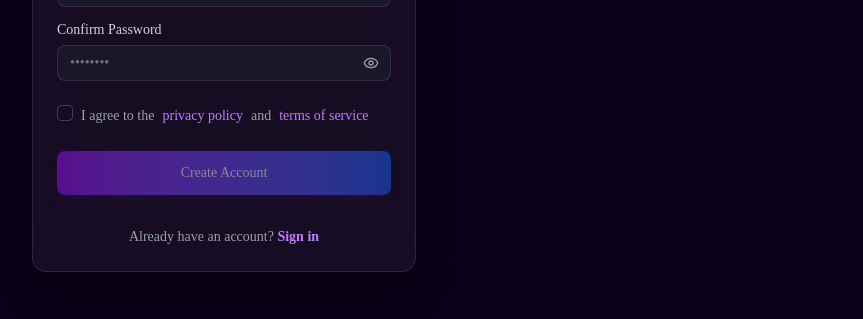
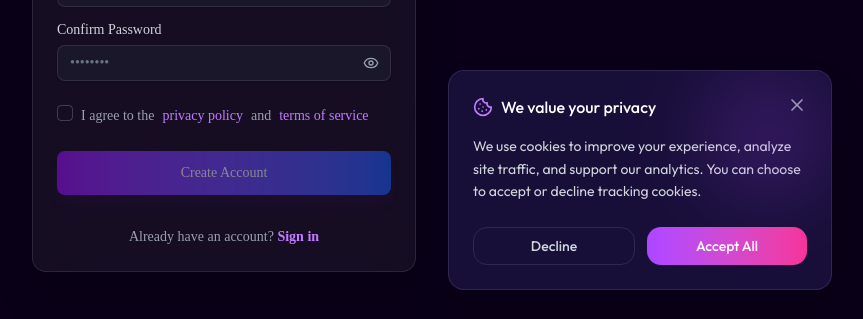
Before and after one commit to shashwatkarna/mindcareai, a Next.js app: page /auth/sign-up in a window 1280 px wide. Shown: the part 478-797 px from the top of the page, without its empty margins (416-1279 px from the left). Built offline with nearby package versions, Linux system fonts and the light colour scheme; no server answers.

Commit message:
feat: Implement multi-region cookie consent

```diff
--- a/app/layout.tsx
+++ b/app/layout.tsx
@@ -4,6 +4,7 @@ import type React from "react"
 import type { Metadata } from "next"
 import { Outfit } from "next/font/google"
 import { ThemeProvider } from "@/components/theme-provider"
+import { CookieConsent } from "@/components/layout/cookie-consent"
 import "./globals.css"
 
 const outfit = Outfit({ subsets: ["latin"] })
@@ -153,6 +154,13 @@ export default function RootLayout({ children }: Readonly<{ children: React.Reac
           type="application/ld+json"
           dangerouslySetInnerHTML={{ __html: JSON.stringify(structuredData) }}
         />
+        {process.env.NEXT_PUBLIC_ADSENSE_ID && (
+          <script
+            async
+            src={`https://pagead2.googlesyndication.com/pagead/js/adsbygoogle.js?client=${process.env.NEXT_PUBLIC_ADSENSE_ID}`}
+            crossOrigin="anonymous"
+          />
+        )}
       </head>
       <body className={`${outfit.className} antialiased`}>
         <div style={{ display: 'none' }} dangerouslySetInnerHTML={{ __html: `<!--\n  So you came here do you wanna know a secret, analyze this website properly you'll find it\n  Once again Thank you for visiting us give us a star on our github repo\n-->` }} />
@@ -166,6 +174,7 @@ export default function RootLayout({ children }: Readonly<{ children: React.Reac
         {process.env.NEXT_PUBLIC_GA_MEASUREMENT_ID && (
           <GoogleAnalytics gaId={process.env.NEXT_PUBLIC_GA_MEASUREMENT_ID} />
         )}
+        <CookieConsent />
         <Clarity />
       </body>
     </html>
--- /dev/null
+++ b/components/layout/cookie-consent.tsx
@@ -0,0 +1,97 @@
+"use client"
+
+import { useState, useEffect } from "react"
+import { motion, AnimatePresence } from "framer-motion"
+import { Cookie, X, ArrowRight } from "lucide-react"
+
+export function CookieConsent() {
+    const [isVisible, setIsVisible] = useState(false)
+
+    useEffect(() => {
+        // Check local storage on mount
+        const hasConsented = localStorage.getItem("cookieConsent")
+        if (!hasConsented) {
+            // Small delay to not overwhelm user immediately on load
+            const timer = setTimeout(() => setIsVisible(true), 1500)
+            return () => clearTimeout(timer)
+        }
+    }, [])
+
+    const handleAccept = () => {
+        localStorage.setItem("cookieConsent", "accepted")
+        setIsVisible(false)
+
+        // Optional: Enable analytics here if you had them conditionally disabled
+        if (typeof window !== "undefined" && (window as any).gtag) {
+            (window as any).gtag('consent', 'update', {
+                'analytics_storage': 'granted'
+            });
+        }
+    }
+
+    const handleDecline = () => {
+        localStorage.setItem("cookieConsent", "declined")
+        setIsVisible(false)
+
+        // Optional: Disable analytics here
+        if (typeof window !== "undefined" && (window as any).gtag) {
+            (window as any).gtag('consent', 'update', {
+                'analytics_storage': 'denied'
+            });
+        }
+    }
+
+    return (
+        <AnimatePresence>
+            {isVisible && (
+                <motion.div
+                    initial={{ y: 100, opacity: 0 }}
+                    animate={{ y: 0, opacity: 1 }}
+                    exit={{ y: 100, opacity: 0 }}
+                    transition={{ type: "spring", stiffness: 300, damping: 30 }}
+                    className="fixed bottom-4 left-4 right-4 md:bottom-8 md:left-auto md:right-8 z-[100] max-w-sm w-full"
+                >
+                    <div className="bg-[#1A103C]/95 backdrop-blur-xl border border-white/10 shadow-2xl rounded-2xl p-6 relative overflow-hidden">
+                        {/* Decorative glow */}
+                        <div className="absolute top-0 right-0 w-32 h-32 bg-purple-500/20 rounded-full blur-[40px] pointer-events-none" />
+
+                        <div className="flex items-start justify-between mb-4">
+                            <div className="flex items-center gap-2 text-white font-medium">
+                                <Cookie className="w-5 h-5 text-purple-400" />
+                                <h3>We value your privacy</h3>
+                            </div>
+                            <button
+                                onClick={() => setIsVisible(false)}
+                                className="text-gray-400 hover:text-white transition-colors"
+                                aria-label="Close"
+                            >
+                                <X className="w-5 h-5" />
+                            </button>
+                        </div>
+
+                        <p className="text-sm text-gray-300 mb-6 leading-relaxed">
+                            We use cookies to improve your experience, analyze site traffic, and support our analytics.
+                            You can choose to accept or decline tracking cookies.
+                        </p>
+
+                        <div className="flex gap-3">
+                            <button
+                                onClick={handleDecline}
+                                className="flex-1 px-4 py-2 rounded-xl text-sm font-medium border border-white/10 text-gray-300 hover:bg-white/5 transition-colors"
+                            >
+                                Decline
+                            </button>
+                            <button
+                                onClick={handleAccept}
+                                className="group relative flex-1 flex items-center justify-center px-4 py-2 rounded-xl text-sm font-medium bg-gradient-to-r from-purple-500 to-pink-500 text-white hover:opacity-90 transition-all overflow-hidden"
+                            >
+                                <span className="transition-transform duration-300 group-hover:-translate-x-2">Accept All</span>
+                                <ArrowRight className="absolute right-3 w-4 h-4 opacity-0 translate-x-4 group-hover:opacity-100 group-hover:translate-x-0 transition-all duration-300" />
+                            </button>
+                        </div>
+                    </div>
+                </motion.div>
+            )}
+        </AnimatePresence>
+    )
+}
```
Also changed, not shown: 1 other file (tests, documents, lock files or other folders).
